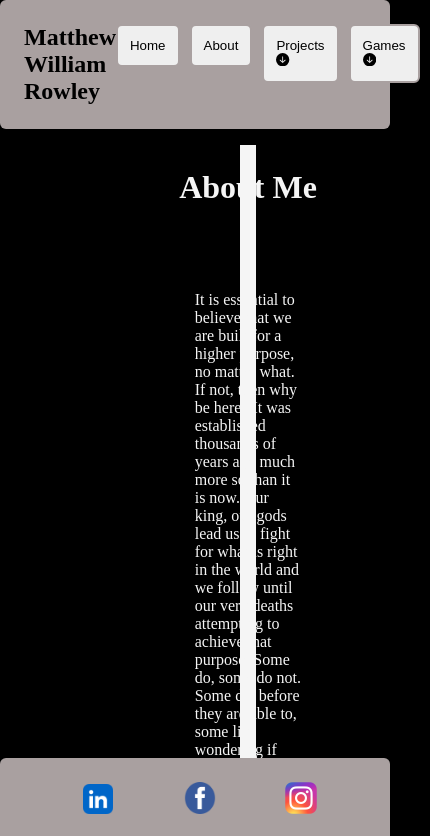
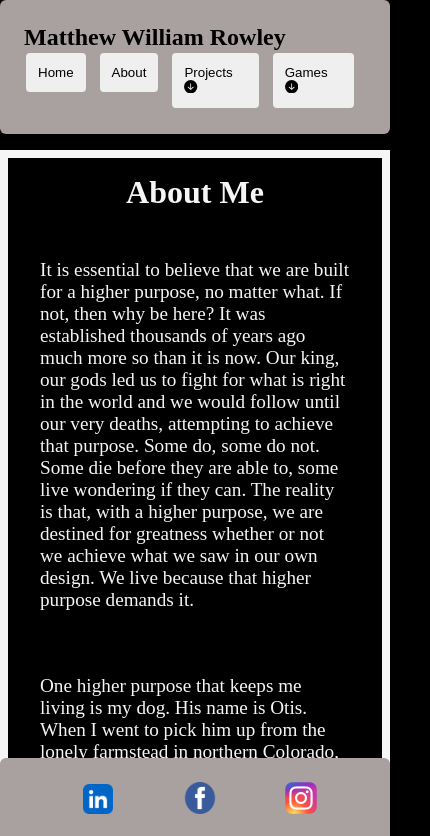
Before and after one commit to mattrowley10/newPersonalSite, a React (Vite) app: page /about in a window 390 px wide. Shown: the top 836 px of the page, 430 px wide, since content can reach past the window. Built offline with nearby package versions, Linux system fonts and the light colour scheme; a web font is replaced by a local one.

Commit message:
deploy2morrow

```diff
--- a/src/App.css
+++ b/src/App.css
@@ -126,20 +126,17 @@ button:active{
   display: grid;
   grid-template-columns: 1fr 1fr 1fr;
   text-align: center;
-  margin-bottom: 1rem;
+  margin-bottom: 10rem;
+  padding-right: 1rem;
+  padding-bottom: 10rem;
+  border-bottom: 3px solid whitesmoke;
 }
 .usHeader{
   text-decoration: underline;
+  margin-bottom: 1rem;
+
 }
-.under-slide-body{
-  display: grid;
-  grid-template-columns: 1fr 1fr 1fr;
-  text-align: center;
-  margin-bottom: 10rem;
-  padding-right: 3rem;
-  padding-bottom: 10rem;
-  border-bottom: 3px solid whitesmoke;
-}
+
 .home-body{
   margin-left: 2rem;
 }
@@ -171,10 +168,9 @@ button:active{
 .about{
   display: flex;
   flex-direction: column;
-  align-content: center;
   flex-wrap: wrap;
   border: 8px solid whitesmoke;
-  margin: 1rem 15rem;
+  margin: 1rem 5rem;
   min-height: 50rem;
   color: whitesmoke;
 }
@@ -186,14 +182,9 @@ button:active{
 
 .about-body{
   flex-wrap: wrap;
-  padding: 2rem;;
+  padding: 2rem;
+  font-size: 1.2rem;
 }
-@media(max-width: 1469px){
-  .about{
-   margin: 1rem 15rem;
-  }
-}
-
 .projects{
   display: flex;
   flex-direction: column;
@@ -215,7 +206,7 @@ button:active{
 }
 .projects-images{
   width: 40rem;
-  height: 35rem;
+  height: 30rem;
   border: 5px solid whitesmoke;
   box-shadow: 2px 1px 1px 1px white;
 }
@@ -229,12 +220,14 @@ button:active{
 }
 .games-images{
   width: 40rem;
-  height: 35rem;
+  height: 30rem;
   border: 5px solid whitesmoke;
   box-shadow: 2px 1px 1px 1px whitesmoke;
 }
 .games-list{
   display: flex;
+  justify-content: space-evenly;
+  flex-direction: row;
   flex-wrap: wrap;
   margin: 1rem;
   list-style: none;
@@ -244,3 +237,55 @@ button:active{
   display: block;
   position: absolute;
 }
+@media (max-width: 768px){
+  .about{
+   margin: 1rem 0;
+  }
+  .navbar{
+    flex-wrap: wrap;
+  }
+
+ .projects-images{
+  width: 30rem;
+  height: 25rem;
+ }
+ .games-images{
+  width: 30rem;
+  height: 25rem;
+ }
+  .image{
+    width: 460px;
+    height: 400px;
+    border-radius: 10px;
+  }
+  .under-slide{
+    display: block;
+
+  }
+  .home-body{
+    margin-left: 12px;
+    padding-bottom: 1rem;
+  }
+}
+@media(max-width:600px){
+  .about{
+    margin: 1rem 0;
+   }
+   .navbar{
+     flex-wrap: wrap;
+   }
+
+  .projects-images{
+   width: 360px;
+   height: 360px;
+  }
+  .games-images{
+    width: 360px;
+    height: 360px;
+  }
+   .image{
+     width: 340px;
+     height: 380px;
+     border-radius: 10px;
+   }
+}
--- a/src/Components/About.jsx
+++ b/src/Components/About.jsx
@@ -5,13 +5,13 @@ export default function About() {
       <p className="about-body">
         It is essential to believe that we are built for a higher purpose, no
         matter what. If not, then why be here? It was established thousands of
-        years ago much more so than it is now. Our king, our gods lead us to
-        fight for what is right in the world and we follow until our very deaths
-        attempting to achieve that purpose. Some do, some do not. Some die
-        before they are able to, some live wondering if they can. The reality is
-        that, with a higher purpose, we are destined for greatness whether or
-        not we achieve what we saw in our own design. We live because that
-        higher purpose demands it.
+        years ago much more so than it is now. Our king, our gods led us to
+        fight for what is right in the world and we would follow until our very
+        deaths, attempting to achieve that purpose. Some do, some do not. Some
+        die before they are able to, some live wondering if they can. The
+        reality is that, with a higher purpose, we are destined for greatness
+        whether or not we achieve what we saw in our own design. We live because
+        that higher purpose demands it.
       </p>
       <p className="about-body">
         One higher purpose that keeps me living is my dog. His name is Otis.
--- a/src/Components/Home.jsx
+++ b/src/Components/Home.jsx
@@ -12,8 +12,7 @@ export default function Home() {
         <h2 className="usHeader">Developer</h2>
         <h2 className="usHeader">Herbalist</h2>
         <h2 className="usHeader">Musician</h2>
-      </div>
-      <div className="under-slide-body">
+
         <p className="home-body">
           Software development holds a bright future for itself, and for me as
           well. The ability to speak to a machine in multiple languages peaks my
--- a/src/Components/Projects.jsx
+++ b/src/Components/Projects.jsx
@@ -1,3 +1,4 @@
+/* eslint-disable react/no-unescaped-entities */
 export default function Projects() {
   return (
     <div className="projects">
@@ -16,7 +17,7 @@ export default function Projects() {
           </a>
         </li>
         <li>
-          <h3>This is Strangers Things</h3>
+          <h3>This is Stranger's Things</h3>
           <a href="https://vocal-zuccutto-ced39d.netlify.app">
             <img className="projects-images" src="Images/strangersThings.png" />
           </a>
```
